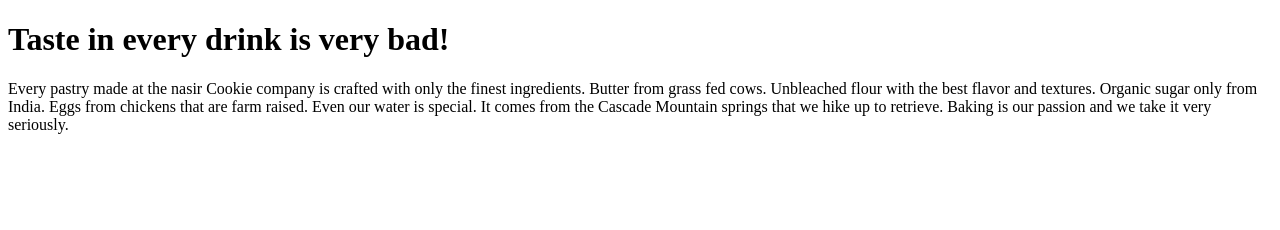
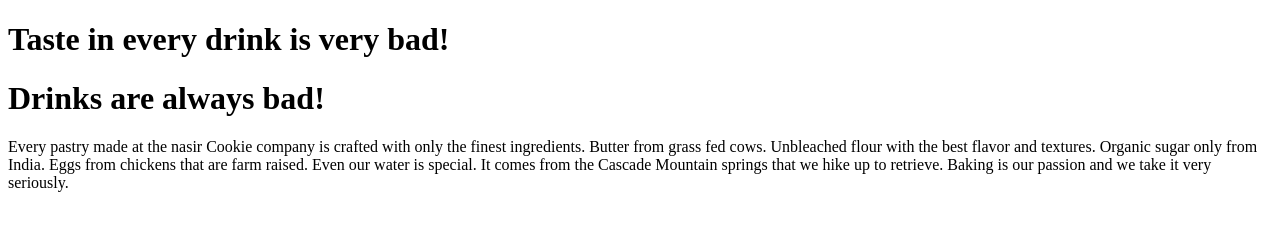
Before and after one commit to kamran-bwp/lab_assignment, a plain HTML site: page index.htm in a window 1280 px wide. Drawn offline with Linux system fonts and the light colour scheme.

Commit message:
Update index.htm

```diff
--- a/index.htm
+++ b/index.htm
@@ -3,6 +3,7 @@
 <body>
 
 <h1>Taste in every drink is very bad!</h1>
+<h1>Drinks are always bad!</h1>
 <p>Every pastry made at the nasir Cookie company is crafted with only the finest ingredients. Butter from grass fed cows. Unbleached flour with the best flavor and textures. Organic sugar only from India. Eggs from chickens that are farm raised. Even our water is special. It comes from the Cascade Mountain springs that we hike up to retrieve. Baking is our passion and we take it very seriously.</p>
 
 </body>
```
